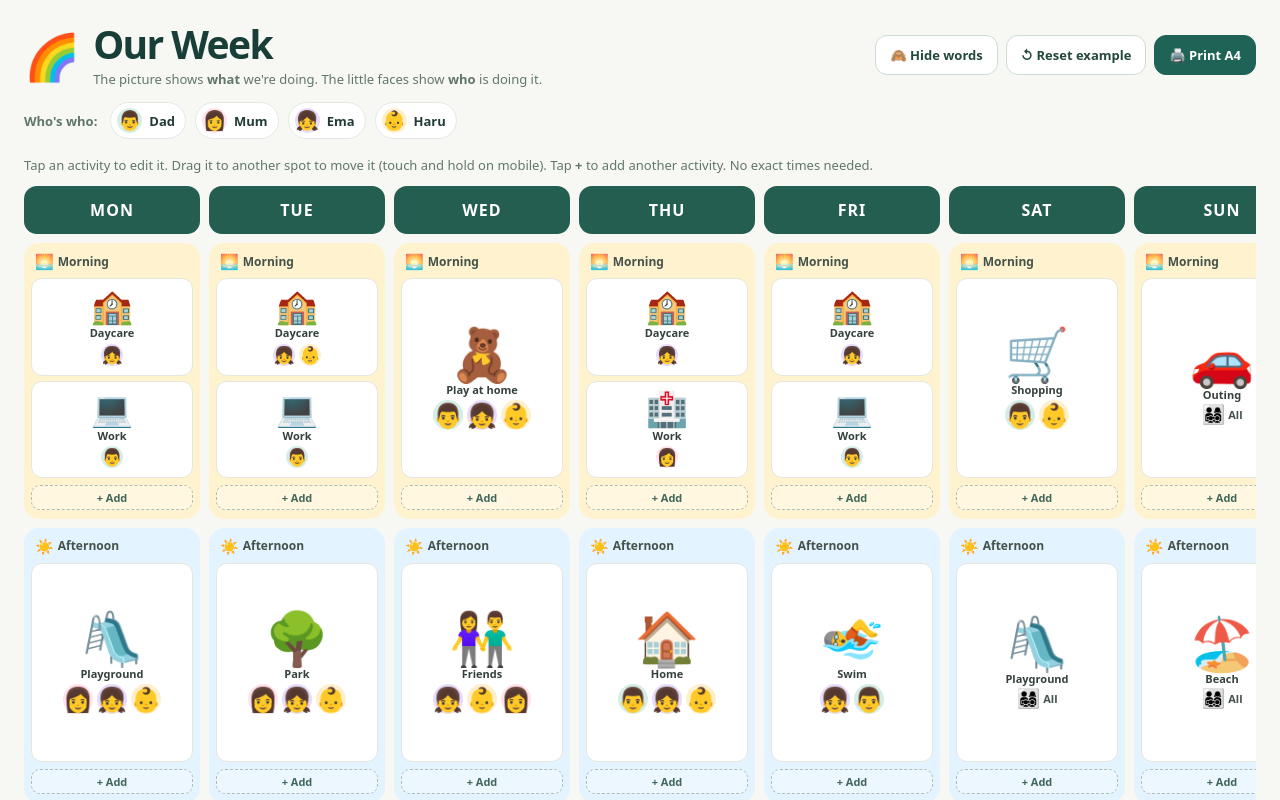
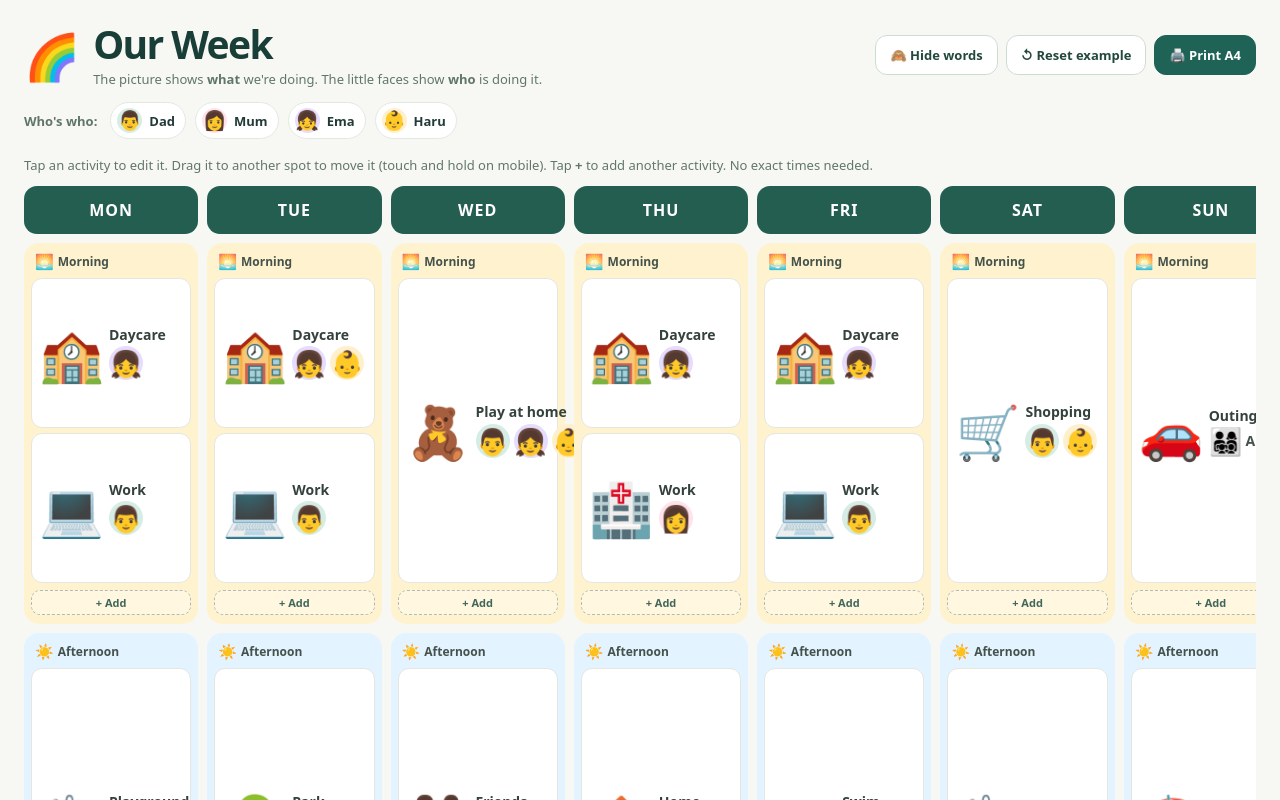
Before and after one commit to teranchristian/little-week, a React (Vite) app: page / in a window 1280 px wide. Shown: the top 800 px of the page. Built offline with nearby package versions, Linux system fonts and the light colour scheme.

Commit message:
Improve calendar activity layout

```diff
--- a/src/styles.css
+++ b/src/styles.css
@@ -40,6 +40,27 @@ dialog{border:0;border-radius:19px;box-shadow:0 24px 75px #183b3450;width:min(51
 @media print{.all-people{font-size:8px}.all-icon{font-size:13px}.calendar{grid-template-rows:9mm repeat(3,50mm)}.part{height:100%;min-height:0}.activities{flex:1;min-height:0;overflow:hidden}.activities>.activity{flex:1 1 0;min-height:0}}
 @media print{.move-toast{display:none!important}}
 
+/* Keep every day on the same flexible grid track and make pictures easy to read. */
+@media screen and (min-width:901px){
+  .calendar{grid-template-columns:repeat(7,minmax(0,1fr));min-width:1274px}
+  .activities{flex:1 0 auto;min-height:auto}
+  .activities>.activity{flex:1 0 150px;min-height:150px}
+  .activity{display:flex;flex-direction:row;align-items:center;justify-content:flex-start;gap:6px;padding:10px 7px}
+  .hide-words .activity{justify-content:flex-start}
+  .activity-emoji{display:grid;place-items:center;width:64px;min-width:64px;height:64px;min-height:64px;font-size:52px;align-self:center}
+  .hide-words .activity-emoji{font-size:52px}
+  .activity-details{align-items:flex-start;align-self:center;text-align:left}
+  .activity-name{font-size:14px}
+  .people{justify-content:flex-start}
+  .people .face,.activities>.activity:only-child .people .face{width:34px;height:34px;font-size:26px}
+  .hide-words .people .face{width:34px;height:34px;font-size:26px}
+  .all-people{font-size:14px}
+  .all-icon{font-size:27px}
+}
+@media print{
+  .activity{align-content:center;align-items:center;justify-content:center}
+}
+
 /* On phones, show the whole week as a readable vertical list. */
 .day-nav{display:none}
 .back-to-top{display:none}
@@ -66,14 +87,17 @@ dialog{border:0;border-radius:19px;box-shadow:0 24px 75px #183b3450;width:min(51
   .part-head{font-size:13px;padding:0 2px}
   .part-head .symbol{font-size:17px}
   .activities{flex:none;gap:7px}
-  .activities>.activity{flex:none;min-height:62px;flex-direction:row;justify-content:flex-start;gap:12px;padding:9px 12px;border-radius:11px}
-  .activity-emoji,.activities>.activity:only-child .activity-emoji,.hide-words .activities>.activity:only-child .activity-emoji{font-size:32px;min-width:38px}
-  .activity-details{align-items:flex-start;gap:5px}
+  .activities>.activity{flex:none;min-height:150px;flex-direction:row;align-items:center;justify-content:flex-start;gap:6px;padding:10px 12px;border-radius:11px}
+  .activity-emoji,.activities>.activity:only-child .activity-emoji,.hide-words .activities>.activity:only-child .activity-emoji{display:grid;place-items:center;width:64px;min-width:64px;height:64px;min-height:64px;font-size:52px}
+  .activity-details{align-items:flex-start;gap:5px;text-align:left}
   .activity-name{font-size:14px;line-height:1.25}
   .people{justify-content:flex-start}
-  .people .face,.activities>.activity:only-child .people .face{width:25px;height:25px;font-size:19px}
+  .people .face,.activities>.activity:only-child .people .face{width:34px;height:34px;font-size:26px}
+  .hide-words .people .face{width:34px;height:34px;font-size:26px}
+  .all-people{font-size:14px}
+  .all-icon{font-size:27px}
   .hide-words .activity{justify-content:flex-start}
-  .hide-words .activity-emoji{font-size:32px}
+  .hide-words .activity-emoji{font-size:52px}
   .add{min-height:44px;margin:0;font-size:13px;background:#ffffff80}
   .smallnote{line-height:1.4;margin:20px 0 0}
   dialog{width:100vw;max-width:none;height:100dvh;max-height:none;margin:0;border-radius:0;overscroll-behavior:contain}
```
